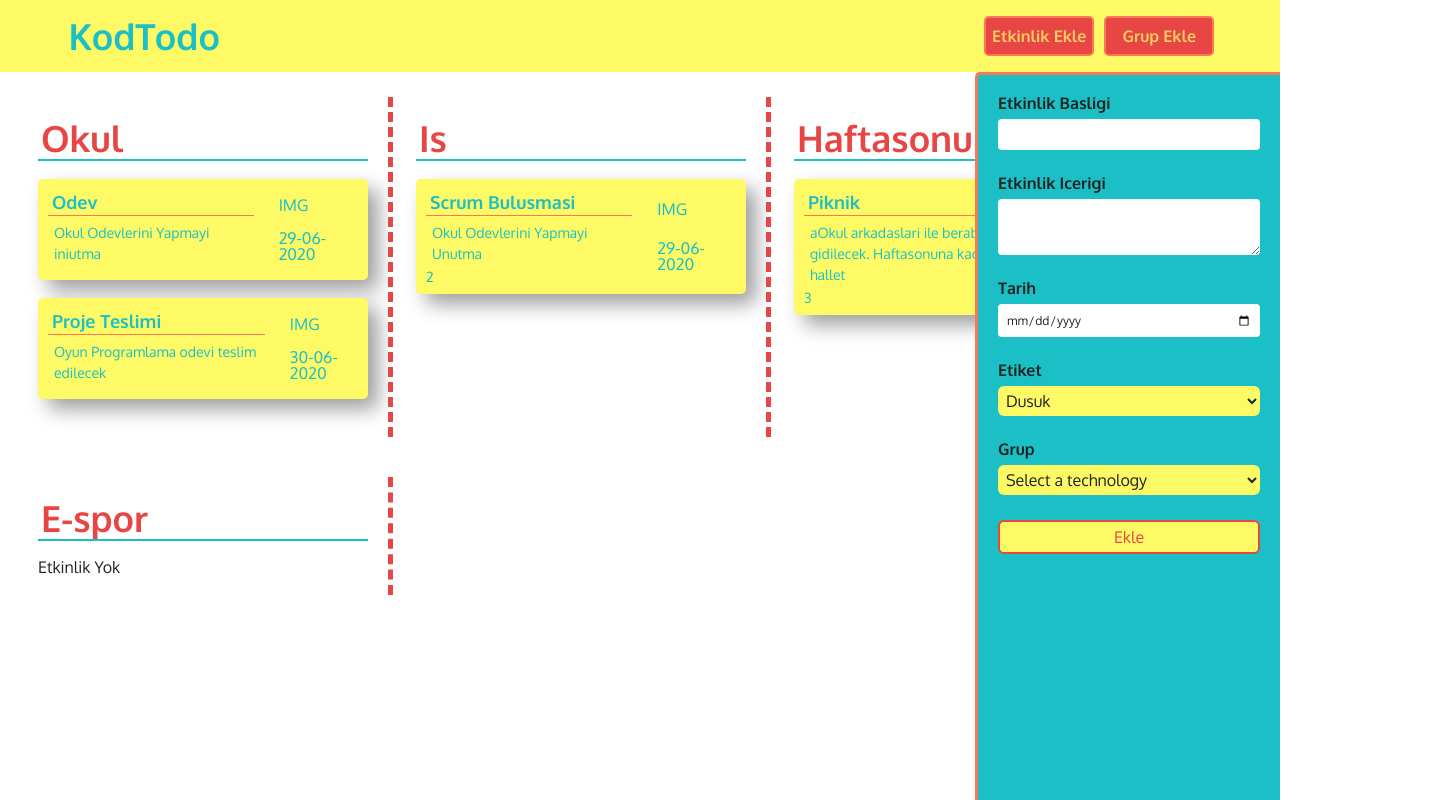
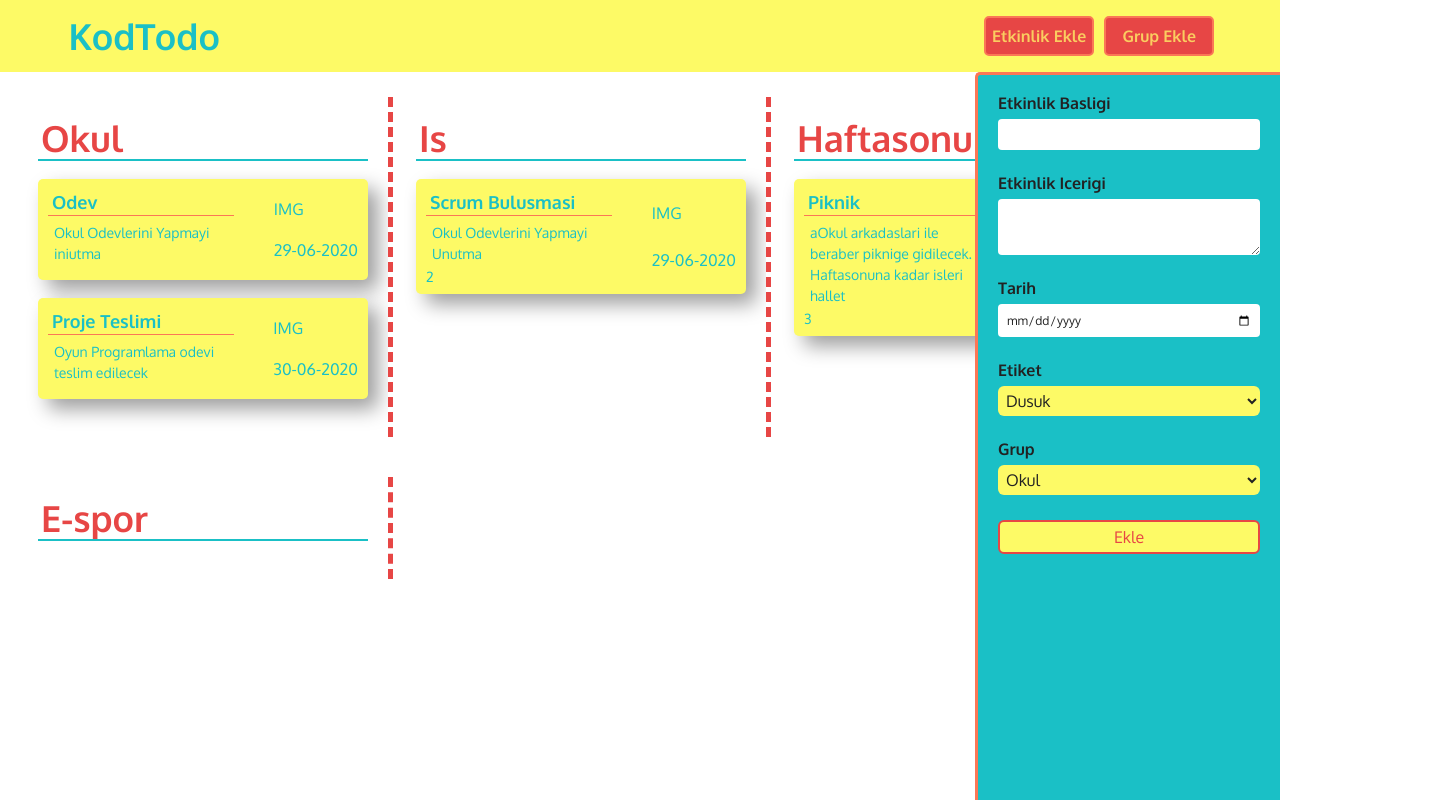
Before and after one commit to Cihatata/todoApp, a React (Create React App) app: page / in a window 1280 px wide. Both pictures are taken after a click on the button "Etkinlik Ekle". Shown: the whole page, 1436 px wide, since content can reach past the window. Built offline with nearby package versions, Linux system fonts and the light colour scheme.

Commit message:
feature add Group

```diff
--- a/src/App.js
+++ b/src/App.js
@@ -8,10 +8,14 @@ class App extends Component {
     super();
     this.state = {
       ifClickEvent: 0,
+      ifClickGroup: 0,
+      groupNameInput: '',
       eventHeader: '',
       eventContent: '',
       eventTags: '2',
       eventDate: '',
+      eventGroupName: 'Okul',
+      // todo Buradaki Default deger dinamiklesecek
       groups: [
         {
           groupId: 1,
@@ -63,18 +67,32 @@ class App extends Component {
         {
           groupId: 4,
           groupName: 'E-spor',
+          cards: [],
         },
       ],
     };
     this.showForm = this.showForm.bind(this);
     this.handleChange = this.handleChange.bind(this);
     this.handleSubmit = this.handleSubmit.bind(this);
+    this.addGroup = this.addGroup.bind(this);
   }
 
   handleSubmit(e) {
     const { groups } = this.state;
-    let { eventHeader, eventContent, eventDate, eventTags } = this.state;
-    const oldCard = groups[1].cards;
+    const {
+      eventHeader,
+      eventContent,
+      eventDate,
+      eventTags,
+      eventGroupName,
+    } = this.state;
+    let index;
+    groups.map((val, i) => {
+      if (val.groupName === eventGroupName) {
+        index = i;
+      }
+    });
+    const oldCard = groups[index].cards;
     const newCard = {
       header: eventHeader,
       text: eventContent,
@@ -82,27 +100,51 @@ class App extends Component {
       date: eventDate,
       tag: eventTags,
     };
-    console.log(newCard);
-    console.log(oldCard);
     oldCard.push(newCard);
     console.log(oldCard);
-    this.setState({ groups });
-    eventHeader = ' ';
-    eventContent = ' ';
-    eventTags = 0;
+    this.setState({
+      groups,
+      eventHeader: '',
+      eventContent: '',
+      eventDate: '',
+      eventTags: 2,
+      eventGroupName: 'Okul',
+      ifClickEvent: 0,
+    });
+    e.preventDefault();
+  }
+
+  addGroup(e) {
+    // const { name, value } = e.target;
+    const { groups, groupNameInput } = this.state;
+    let lastGroup = groups[groups.length - 1];
+    const newGroupId = lastGroup.groupId + 1;
+    const newGroups = {
+      groupId: newGroupId,
+      groupName: groupNameInput,
+      cards: [],
+    };
+    groups.push(newGroups);
+    this.setState({ groups, groupNameInput: '', ifClickGroup: 0 });
     e.preventDefault();
   }
 
   handleChange(e) {
-    console.log('teste girdi');
-    console.log(e.target.name);
     this.setState({ [e.target.name]: e.target.value });
   }
 
-  showForm() {
-    console.log('girdi');
-    const { ifClickEvent } = this.state;
-    this.setState({ ifClickEvent: !ifClickEvent });
+  showForm(e) {
+    const { name } = e.target;
+    const { ifClickEvent, ifClickGroup } = this.state;
+    let val;
+    if (name === 'ifClickEvent') {
+      console.log('value ifClickE');
+      val = ifClickEvent;
+    } else if (name === 'ifClickGroup') {
+      console.log('else if');
+      val = ifClickGroup;
+    }
+    this.setState({ [name]: !val });
   }
 
   render() {
@@ -113,17 +155,22 @@ class App extends Component {
       eventDate,
       eventHeader,
       eventTags,
+      ifClickGroup,
+      groupNameInput,
     } = this.state;
     return (
       <div className="App">
         <Navbar showForm={this.showForm} />
         <Main
+          groupNameInput={groupNameInput}
           ifClickEvent={ifClickEvent}
+          ifClickGroup={ifClickGroup}
           groups={groups}
           eventContent={eventContent}
           eventDate={eventDate}
           eventHeader={eventHeader}
           eventTags={eventTags}
+          addGroup={this.addGroup}
           handleChange={this.handleChange}
           handleSubmit={this.handleSubmit}
         />
--- a/src/components/Main.js
+++ b/src/components/Main.js
@@ -20,6 +20,7 @@ function Main(props) {
   console.log(props);
   const {
     ifClickEvent,
+    ifClickGroup,
     groups,
     eventHeader,
     handleChange,
@@ -27,11 +28,31 @@ function Main(props) {
     eventDate,
     eventTags,
     handleSubmit,
+    groupNameInput,
+    addGroup,
   } = props;
   return (
     <main className="main">
       <Column groups={groups} />
       <div>
+        <div className={'main-form' + (ifClickGroup ? '-show' : ' ')}>
+          <label htmlFor="GroupName" className="main-form-show-label">
+            Grup ismi
+            <input
+              name="groupNameInput"
+              value={groupNameInput}
+              type="text"
+              onChange={handleChange}
+              className="main-form-show-input"
+            />
+          </label>
+          <input
+            onClick={addGroup}
+            type="Submit"
+            value="Ekle"
+            className="main-form-show-submit"
+          />
+        </div>
         <form className={'main-form' + (ifClickEvent ? '-show' : ' ')}>
           <label htmlFor="baslik" className="main-form-show-label">
             Etkinlik Basligi
@@ -72,11 +93,14 @@ function Main(props) {
           </label>
           <label htmlFor="group" className="main-form-show-label">
             Grup
-            <select className="main-form-show-select">
-              <option value="select">Select a technology</option>
-              <option value="Angular">Angular</option>
-              <option value="Bootstrap">Bootstrap</option>
-              <option value="React">React</option>
+            <select
+              onChange={handleChange}
+              name="eventGroupName"
+              className="main-form-show-select"
+            >
+              {groups.map((val) => {
+                return <option value={val.groupName}>{val.groupName}</option>;
+              })}
             </select>
           </label>
           <input onClick={handleSubmit} className="main-form-show-submit" type="submit" value="Ekle" />
--- a/src/components/Navbar.js
+++ b/src/components/Navbar.js
@@ -10,13 +10,21 @@ class Navbar extends PureComponent {
         <div className="header-logo">KodTodo</div>
         <nav className="header-menu">
           <button
-            onClick={() => showForm()}
+            value="ifClickEvent"
+            onClick={showForm}
+            type="button"
+            className="header-menu-button"
+            name="ifClickEvent"
+          >
+            Etkinlik Ekle
+          </button>
+          <button
+            onClick={showForm}
+            value="ifClickGroup"
+            name="ifClickGroup"
             type="button"
             className="header-menu-button"
           >
-            Etkinlik Ekle
-          </button>
-          <button type="button" className="header-menu-button">
             Grup Ekle
           </button>
         </nav>
--- a/src/styles/Card.scss
+++ b/src/styles/Card.scss
@@ -9,11 +9,13 @@
     padding: 10px;
     display: flex;
     box-sizing: border-box;
-    &-left{
+        &-left{
         font-size: 14px;
         font-weight: 400;
         margin-right: 25px;
         box-sizing: border-box;
+        width: 60%;
+        max-width: 290px;
         &-header{
             padding: 4px;
             font-size: 18px;
--- a/src/styles/Main.scss
+++ b/src/styles/Main.scss
@@ -75,5 +75,8 @@
                 background-color: $header;
             }
         }
+        &-showGroup{
+            background-color: red;
+        }
     }
 }
```
